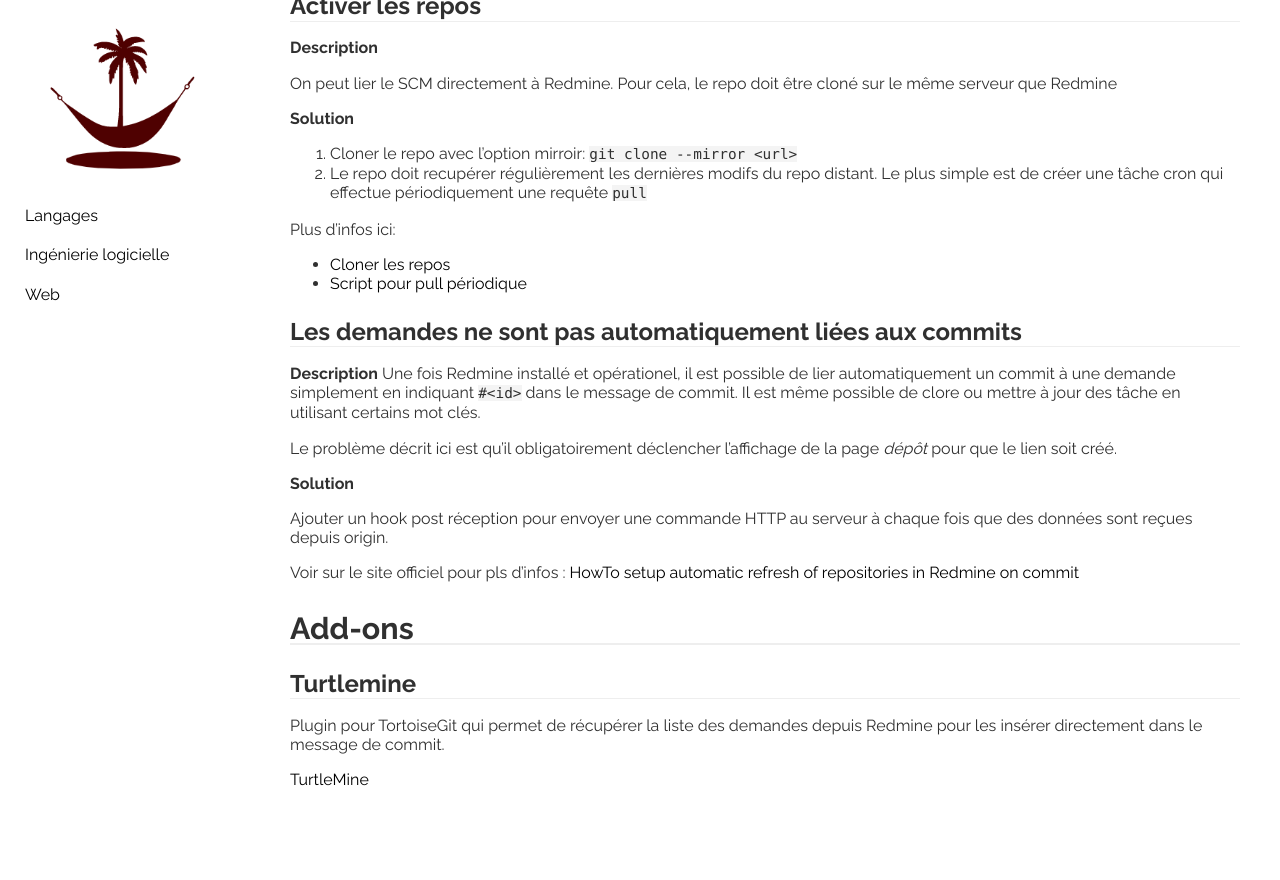
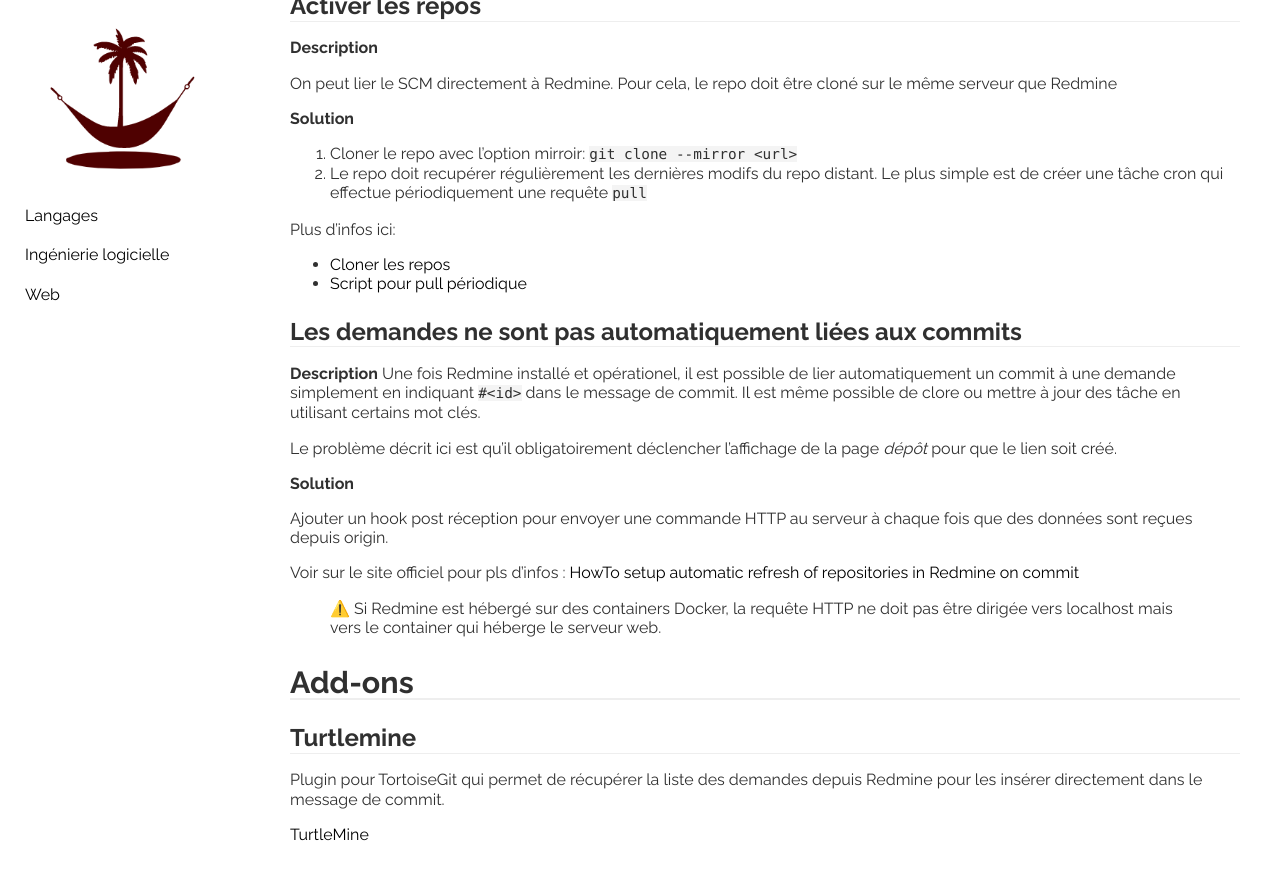
Before and after one commit to behej/lazyjekyll, a Jekyll site: the page built from _sweng/redmine.md, in a window 1280 px wide and 900 px high, scrolled down 2566 px. Shown: the top 880 px of the window. Built offline with Jekyll 4.4.1, drawn with Linux system fonts in a browser that asks for light colours; before the commit the page ends 3412 px from its top, so only the background shows below that.

Commit message:
Update page docker

```diff
--- a/_sweng/redmine.md
+++ b/_sweng/redmine.md
@@ -140,7 +140,7 @@ Ajouter un hook post réception pour envoyer une commande HTTP au serveur à cha
 
 Voir sur le site officiel pour pls d'infos : [HowTo setup automatic refresh of repositories in Redmine on commit](https://www.redmine.org/projects/redmine/wiki/HowTo_setup_automatic_refresh_of_repositories_in_Redmine_on_commit)
 
-
+> ⚠️ Si Redmine est hébergé sur des containers Docker, la requête HTTP ne doit pas être dirigée vers localhost mais vers le container qui héberge le serveur web.
 
 
 
```
